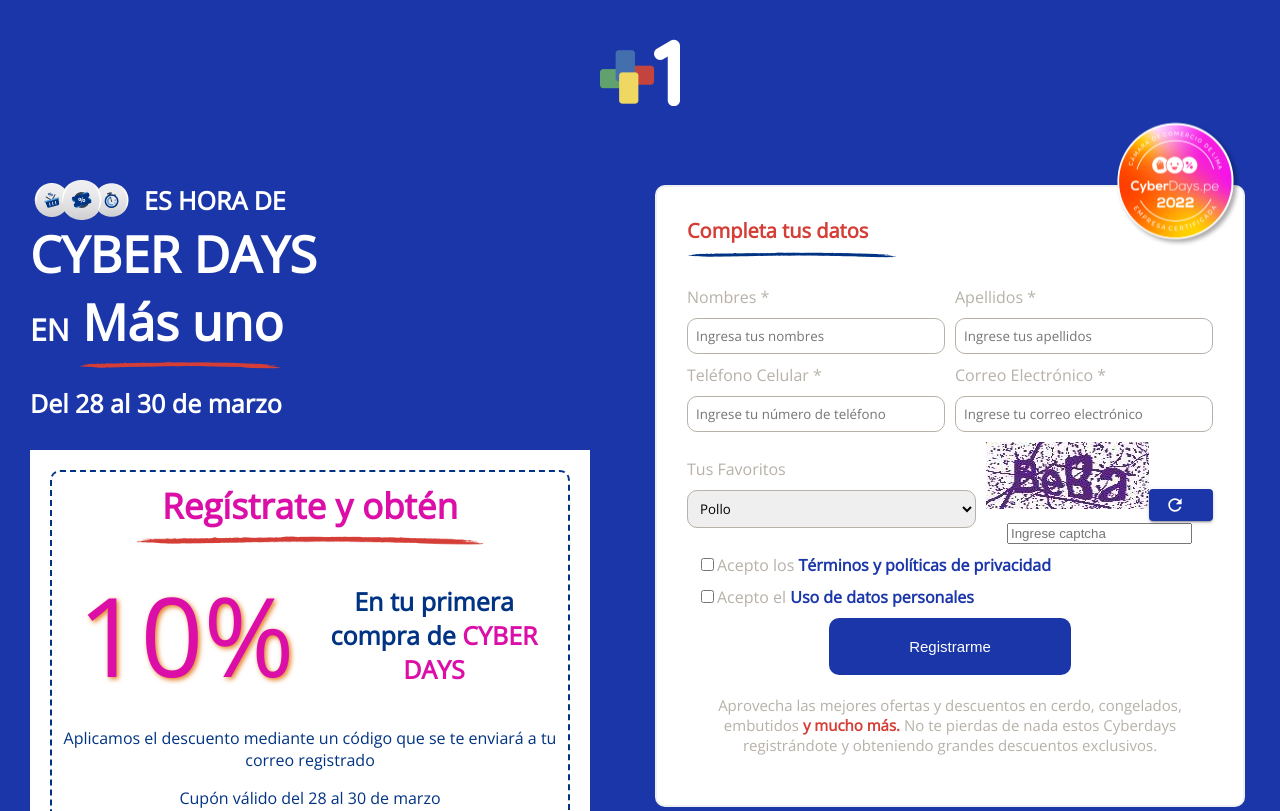
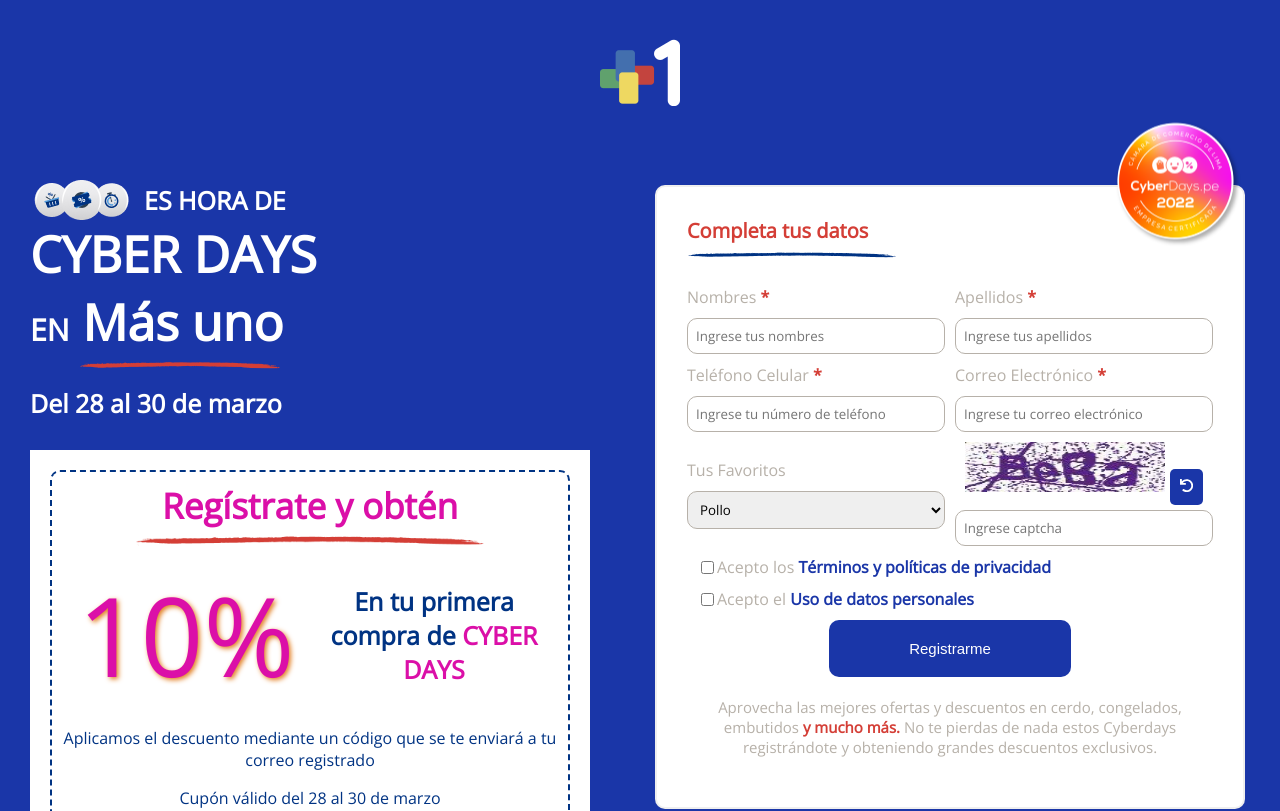
Before and after one commit to TharlezMontalvo/masunotest, a React (Create React App) app: page / in a window 1280 px wide. Shown: the top 811 px of the page. Built offline with nearby package versions, Linux system fonts and the light colour scheme.

Commit message:
Cambiando nombres de archivos  y corrigiendo el captcha

```diff
--- a/src/components/App/App.js
+++ b/src/components/App/App.js
@@ -2,8 +2,8 @@
 import Header from '../atoms/Header/Header';
 import Footer from '../atoms/Footer/Footer';
 import Divider from '../atoms/Divider/Divider';
-import Body2 from '../Body2/Body2';
-import Body3 from '../Body3/Body3';
+import Step from '../molecules/Step/Step';
+import Body3 from '../molecules/Body3/Body3';
 import Carrusel from '../molecules/Carrusel/Carrusel';
 import Bodies from '../organisms/Bodies/Bodies';
 
@@ -16,7 +16,7 @@
      <body>
       <Bodies />
       <Divider />
-      <Body2 />
+      <Step />
       <Divider />
       <Body3 />
       <Carrusel />
--- a/src/components/Form/Form.js
+++ b/src/components/Form/Form.js
@@ -1,17 +1,17 @@
 import React, { useState } from 'react';
 import './Form.scss';
-import Captcha from '../atoms/Captcha/captcha';
+import { FaUndo } from 'react-icons/fa';
 import subrayado from '../../img/Subrayado Azul.png'
 import sello from '../../img/Sello.png'
-
+import captcha from '../../img/captcha.jpg'
 
 const Form = () => {
   const [placeholders, setPlaceholders] = useState({
-    nombres: 'Ingresa tus nombres',
+    nombres: 'Ingrese tus nombres',
     apellidos: 'Ingrese tus apellidos',
     telefono: 'Ingrese tu número de teléfono',
     correo: 'Ingrese tu correo electrónico',
-    captcha: 'Ingrese el código captcha',
+    captcha: 'Ingrese captcha',
   });
 
   const handleInputClick = (fieldName) => {
@@ -38,13 +38,13 @@
           <img src={subrayado} alt="Imagen del subrayado" />
         </div>
       <div className="corner-image">
-          <img src={sello}alt="Other Image" className="centered-image" />
+          <img src={sello} alt="Sign" className="centered-image" />
       </div>
       </div>
 
       <div className="form-row">
         <div className="form-field">
-          <label htmlFor="nombres">Nombres *</label>
+          <label htmlFor="nombres">Nombres <span className="red-text">*</span></label>
           <input
             type="text"
             id="nombres"
@@ -55,7 +55,7 @@
           />
         </div>
         <div className="form-field">
-          <label htmlFor="apellidos">Apellidos *</label>
+          <label htmlFor="apellidos">Apellidos <span className="red-text">*</span></label>
           <input
             type="text"
             id="apellidos"
@@ -69,7 +69,7 @@
 
       <div className="form-row">
         <div className="form-field">
-          <label htmlFor="telefono">Teléfono Celular *</label>
+          <label htmlFor="telefono">Teléfono Celular <span className="red-text">*</span></label>
           <input
             type="tel"
             id="telefono"
@@ -80,7 +80,7 @@
           />
         </div>
         <div className="form-field">
-          <label htmlFor="correo">Correo Electrónico *</label>
+          <label htmlFor="correo">Correo Electrónico <span className="red-text">*</span></label>
           <input
             type="email"
             id="correo"
@@ -101,7 +101,22 @@
             <option value="opcion3">Embutidos</option>
           </select>
         </div>
-        <Captcha />
+        <div className="form-field">
+          <div className="captcha-container">
+            <img src={captcha} alt="Captcha" className="captcha-image" />
+            <button type="button" className="reload-button">
+              <FaUndo  />
+            </button>
+            <input
+              type="text"
+              id="captchaInput"
+              name="captchaInput"
+              placeholder={placeholders.captcha}
+              onClick={() => handleInputClick('Captcha')}
+              onBlur={() => handleInputBlur('Captcha')}
+            />
+          </div>
+        </div>
       </div>
 
       <div className="check-row ">
--- a/src/components/Form/Form.scss
+++ b/src/components/Form/Form.scss
@@ -95,11 +95,6 @@
     color: #B7B1A9;
     font-size: 15px;
     padding: 5px 10px;
-
-      .red-text {
-        color: #D43E36;
-        font-weight: bold;
-      }
   }
 
   .corner-image {
@@ -108,5 +103,26 @@
     right: 0;
     transform: translateY(-50%);
   }
+  .red-text {
+    color: #D43E36;
+    font-weight: bold;
+  }
+  .captcha-container {
 
+    align-items: baseline;
+      .captcha-image{
+        height: 50px;
+        width: 200px;
+      }
+
+      .reload-button{
+        background-color: #1A36A8;
+        color: #fff;
+        border-radius: 5px;
+        margin-left: 5px;
+        border: none;
+        cursor: pointer;
+        padding: 10px;
+      }
+  }
 }
--- a/src/components/atoms/Captcha/captcha.js
+++ /dev/null
@@ -1,58 +0,0 @@
-import React, { useState } from 'react';
-import { Refresh as RefreshIcon } from '@mui/icons-material';
-import Button from '@mui/material/Button';
-import captcha from '../../../img/captcha.jpg'
-
-
-const generateCaptchaText = () => {
-  const characters = 'ABCDEFGHIJKLMNOPQRSTUVWXYZabcdefghijklmnopqrstuvwxyz0123456789';
-  const captchaText = Array.from({ length: 6 }, () => characters[Math.floor(Math.random() * characters.length)]).join('');
-  return captchaText;
-};
-
-const Captcha = () => {
-  const [captchaText, setCaptchaText] = useState(generateCaptchaText());
-  const [userInput, setUserInput] = useState('');
-  const [isCaptchaValid, setIsCaptchaValid] = useState(true);
-
-  const handleInputChange = (event) => {
-    setUserInput(event.target.value);
-  };
-
-  const handleRefreshCaptcha = () => {
-    setCaptchaText(generateCaptchaText());
-    setUserInput('');
-  };
-
-  const handleSubmit = (event) => {
-    event.preventDefault();
-
-    const isValid = userInput.toLowerCase() === captchaText.toLowerCase();
-    setIsCaptchaValid(isValid);
-  };
-
-  return (
-    <div className="captcha-container">
-    <img src={captcha} alt="Captcha" className="captcha-image" />
-    <Button
-      variant="contained"
-      color="primary"
-      onClick={handleRefreshCaptcha}
-      startIcon={<RefreshIcon />}
-      style={{ backgroundColor: '#1A36A8' }}
-    ></Button>
-    <form className="captcha-form" onSubmit={handleSubmit}>
-      <input
-        type="text"
-        value={userInput}
-        onChange={handleInputChange}
-        placeholder="Ingrese captcha"
-        className="input-field"
-      />
-    </form>
-    {!isCaptchaValid && <p className="error-message">Texto incorrecto del Captcha</p>}
-  </div>
-  );
-};
-
-export default Captcha;
--- a/src/components/atoms/Captcha/captcha.scss
+++ /dev/null
@@ -1,24 +0,0 @@
-.captcha-container {
-    display: flex;
-    align-items: center;
-  }
-
-  .captcha-image {
-    width: 300000px;
-    height: auto;
-    margin-right: 10px;
-  }
-
-  .captcha-form {
-    display: flex;
-    align-items: center;
-  }
-
-  .input-field {
-    margin-right: 10px;
-  }
-
-  .error-message {
-    color: red;
-    margin-top: 5px;
-  }
--- a/src/components/Body1/Body1.js
+++ b/src/components/molecules/Body1/Body1.js
@@ -1,7 +1,7 @@
 import React from 'react';
 import './Body1.scss';
-import subrayado from '../../img/Subrayado Rojo.png'
-import Body from '../../img/Body.png'
+import subrayado from '../../../img/Subrayado Rojo.png'
+import Body from '../../../img/Body.png'
 
 const Body1 = () => {
   return (
--- a/src/components/Body3/Body3.js
+++ b/src/components/molecules/Body3/Body3.js
@@ -1,7 +1,7 @@
 import React from 'react';
 import './Body3.scss';
-import logo2 from '../../img/Logo2.png'
-import subrayado from '../../img/Subrayado Rojo.png'
+import logo2 from '../../../img/Logo2.png'
+import subrayado from '../../../img/Subrayado Rojo.png'
 
 const Body3 = () => {
   return (
--- a/src/components/Body2/Body2.js
+++ b/src/components/molecules/Step/Step.js
@@ -1,14 +1,14 @@
 import React from 'react';
-import './Body2.scss';
-import subrayado from '../../img/Subrayado Rojo.png'
-import circle1 from '../../img/Paso1.png'
-import circle2 from '../../img/Paso2.png'
-import circle3 from '../../img/Paso3.png'
+import './Step.scss';
+import subrayado from '../../../img/Subrayado Rojo.png'
+import circle1 from '../../../img/Paso1.png'
+import circle2 from '../../../img/Paso2.png'
+import circle3 from '../../../img/Paso3.png'
 
 
-const Body2 = () => {
+const Step = () => {
   return (
-    <div className="body2">
+    <div className="step-container">
 
       <div className="section">
         <h1 className="section-title">¿Cómo obtengo el descuento por Cyber Days?</h1>
@@ -55,4 +55,4 @@
   );
 };
 
-export default Body2;
+export default Step;
--- a/src/components/Body2/Body2.scss
+++ b/src/components/molecules/Step/Step.scss
@@ -1,4 +1,4 @@
-.body2 {
+.step-container {
     text-align: center;
     padding: 20px;
 
--- a/src/components/organisms/Bodies/Bodies.js
+++ b/src/components/organisms/Bodies/Bodies.js
@@ -1,6 +1,6 @@
 import React from 'react';
 import Anuncio from '../../molecules/Anuncio/Anuncio';
-import Body1 from '../../Body1/Body1';
+import Body1 from '../../molecules/Body1/Body1';
 import Form from '../../Form/Form';
 import './Bodies.scss';
 
```
Also changed, not shown: src/components/molecules/Body1/Body1.scss (renamed from src/components/Body1/Body1.scss), src/components/molecules/Body3/Body3.scss (renamed from src/components/Body3/Body3.scss).
